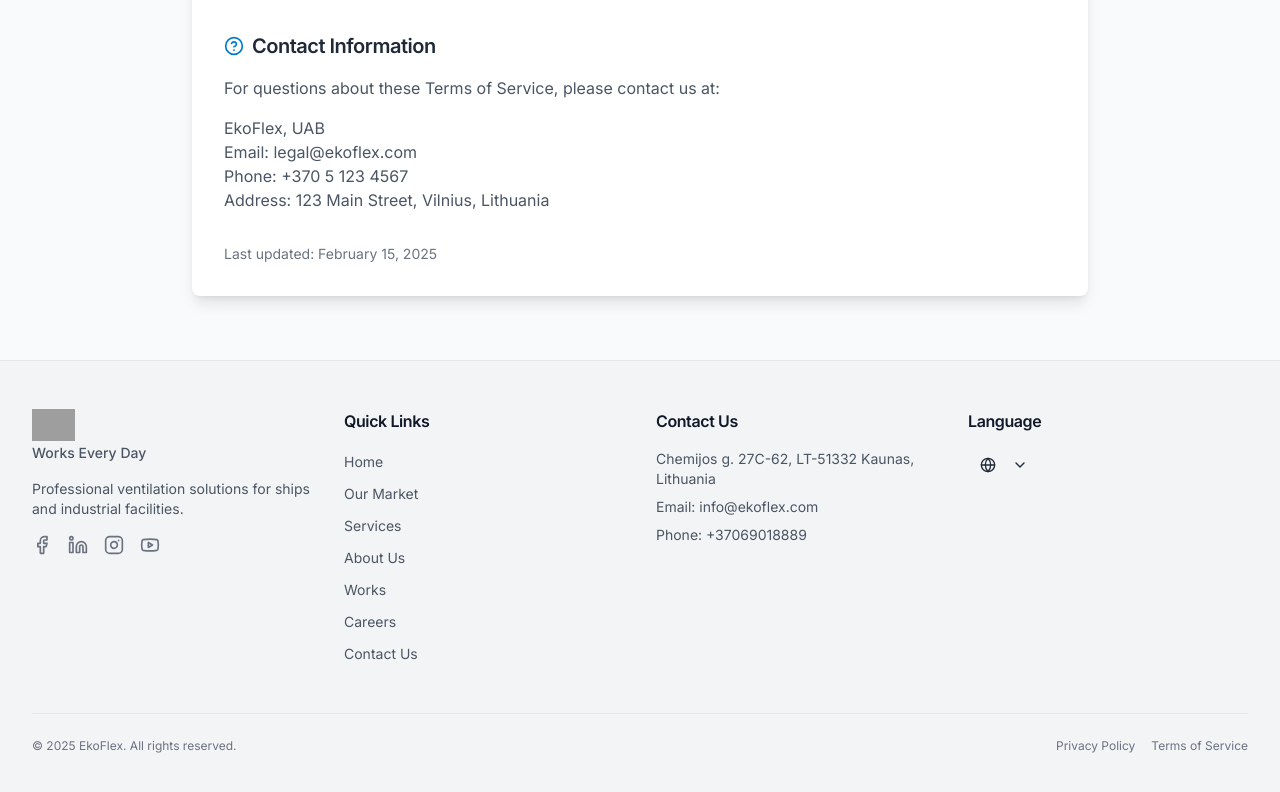
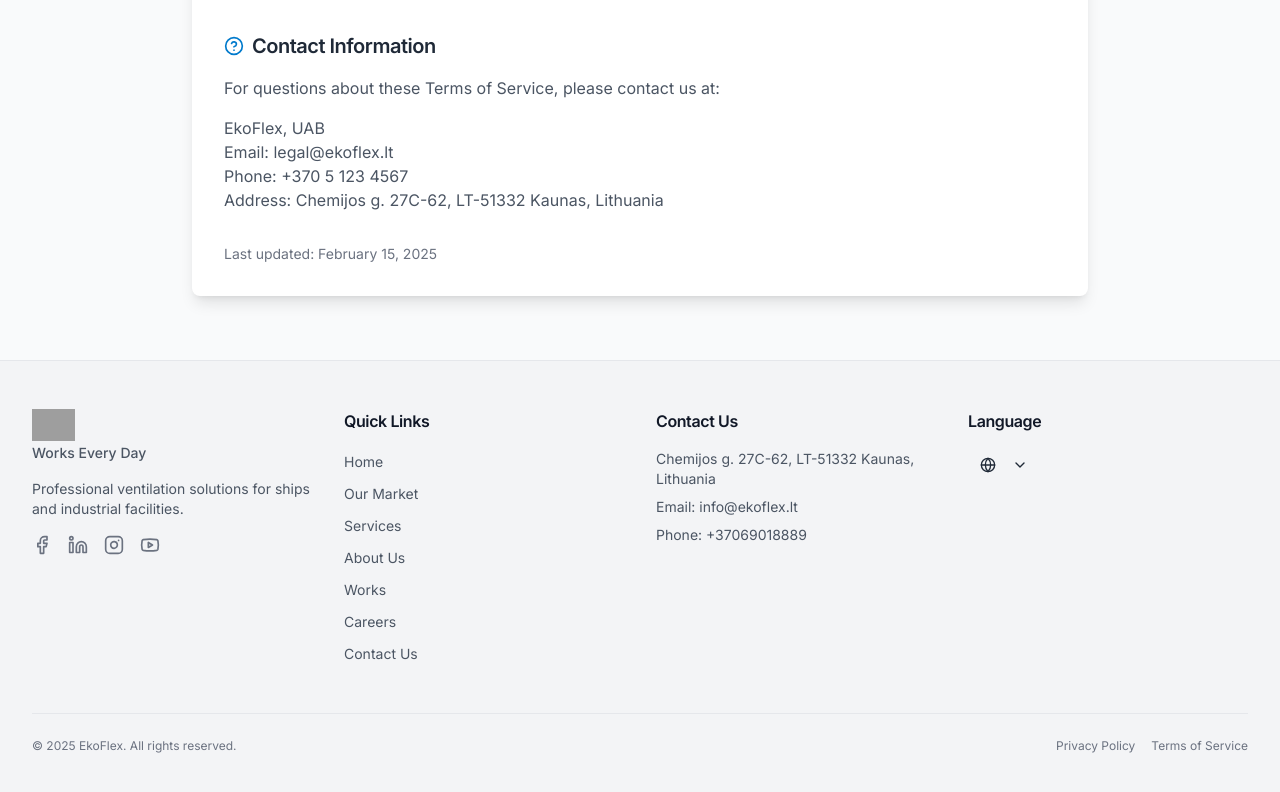
Before and after one commit to Deivis888/EkoFlex, a React (Vite) app: page /terms in a window 1280 px wide. Shown: the part 992-1784 px from the top of the page. Built offline with nearby package versions, Linux system fonts and the light colour scheme; grey boxes are pictures that could not be loaded.

Commit message:
Update email addresses to use .lt domain

```diff
--- a/src/components/Footer.tsx
+++ b/src/components/Footer.tsx
@@ -105,7 +105,7 @@ const Footer = () => {
                 Chemijos g. 27C-62, LT-51332 Kaunas, Lithuania
               </p>
               <p className="text-sm text-gray-600 dark:text-gray-400">
-                Email: info@ekoflex.com
+                Email: info@ekoflex.lt
               </p>
               <p className="text-sm text-gray-600 dark:text-gray-400">
                 Phone: +37069018889
--- a/src/pages/ContactPage.tsx
+++ b/src/pages/ContactPage.tsx
@@ -60,7 +60,7 @@ const ContactPage = () => {
         {
           name: '',
           position: 'Chief Accountant',
-          email: 'accounting@ekoflex.com',
+          email: 'accounting@ekoflex.lt',
           phone: ''
         }
       ]
@@ -71,7 +71,7 @@ const ContactPage = () => {
         {
           name: 'Vygintas Kazakevičius',
           position: 'HR Manager',
-          email: 'hr@ekoflex.com',
+          email: 'hr@ekoflex.lt',
           phone: '+37060389303'
         }
       ]
@@ -82,7 +82,7 @@ const ContactPage = () => {
         {
           name: 'Deividas Babinskas',
           position: 'Operations Director',
-          email: 'operations@ekoflex.com',
+          email: 'operations@ekoflex.lt',
           phone: '+37068982568'
         }
       ]
@@ -94,7 +94,7 @@ const ContactPage = () => {
       name: 'Headquarters',
       address: 'Chemijos g. 27C-62, LT-51332 Kaunas, Lithuania',
       phone: '+37069018889',
-      email: 'info@ekoflex.com',
+      email: 'info@ekoflex.lt',
     }
   ];
 
--- a/src/pages/PrivacyPolicyPage.tsx
+++ b/src/pages/PrivacyPolicyPage.tsx
@@ -13,6 +13,7 @@ const PrivacyPolicyPage = () => {
           className="max-w-4xl mx-auto"
         >
           <div className="bg-white dark:bg-gray-800 rounded-lg shadow-lg p-8">
+
             <div className="flex items-center mb-8">
               <Shield className="h-8 w-8 text-primary-600 dark:text-primary-400 mr-3" />
               <h1 className="text-3xl font-bold">Privacy Policy</h1>
@@ -76,9 +77,9 @@ const PrivacyPolicyPage = () => {
                 </p>
                 <div className="mt-4 text-gray-600 dark:text-gray-400">
                   <p>EkoFlex, UAB</p>
-                  <p>Email: privacy@ekoflex.com</p>
+                  <p>Email: privacy@ekoflex.lt</p>
                   <p>Phone: +370 5 123 4567</p>
-                  <p>Address: 123 Main Street, Vilnius, Lithuania</p>
+                  <p>Address: Chemijos g. 27C-62, LT-51332 Kaunas, Lithuania</p>
                 </div>
               </section>
 
--- a/src/pages/TermsOfServicePage.tsx
+++ b/src/pages/TermsOfServicePage.tsx
@@ -81,9 +81,9 @@ const TermsOfServicePage = () => {
                 </p>
                 <div className="text-gray-600 dark:text-gray-400">
                   <p>EkoFlex, UAB</p>
-                  <p>Email: legal@ekoflex.com</p>
+                  <p>Email: legal@ekoflex.lt</p>
                   <p>Phone: +370 5 123 4567</p>
-                  <p>Address: 123 Main Street, Vilnius, Lithuania</p>
+                  <p>Address: Chemijos g. 27C-62, LT-51332 Kaunas, Lithuania</p>
                 </div>
               </section>
 
```
